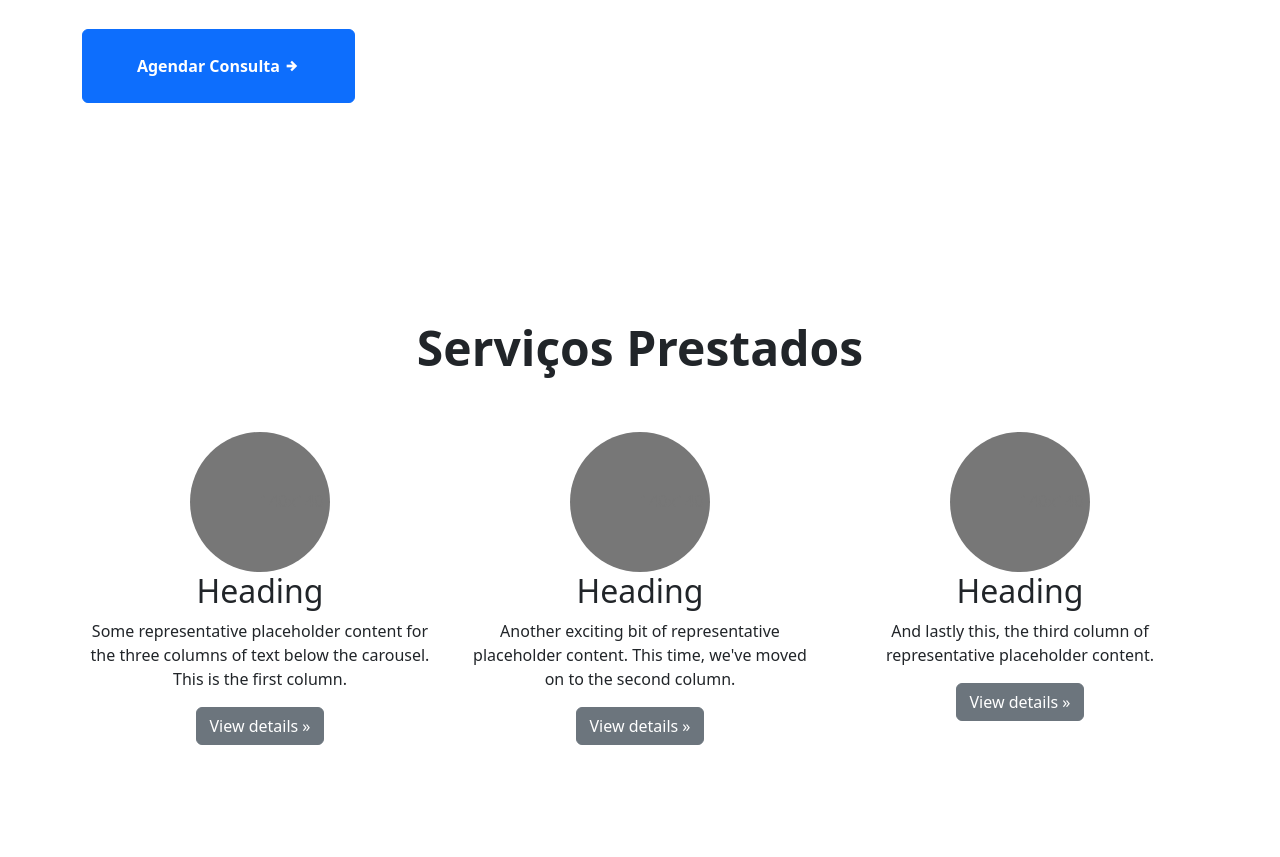
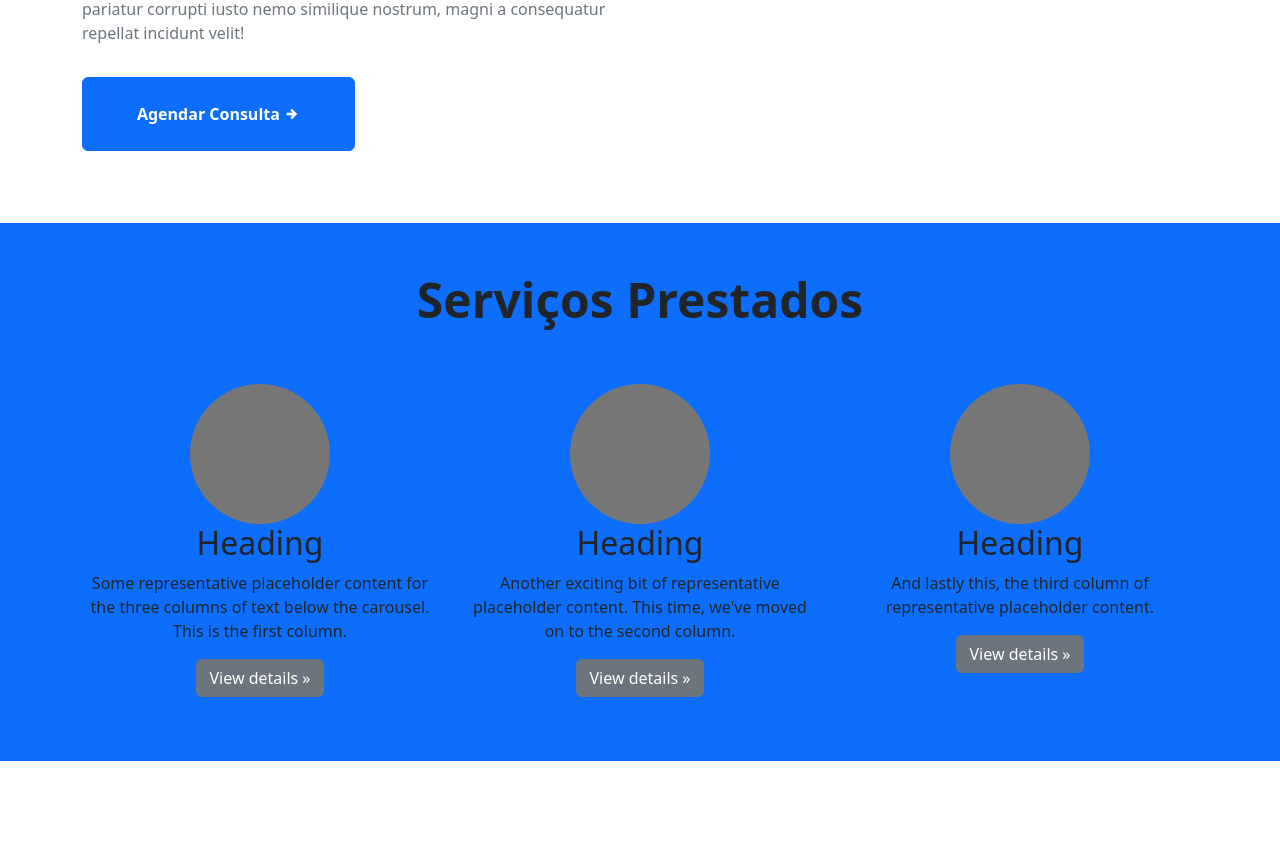
Before and after one commit to GabrielFleckl/projeto-doguinhos, a plain HTML site: page index.html in a window 1280 px wide. Shown: the part 465-1322 px from the top of the page. After the commit the page ends 1226 px from the top, so only its background shows below. Drawn offline with nearby package versions, Linux system fonts and the light colour scheme; no server answers.

Commit message:
Update index.html

```diff
--- a/index.html
+++ b/index.html
@@ -15,7 +15,7 @@
 <body>
 
     <div class="container">
-        <header class="d-flex flex-wrap justify-content-center py-3 border-bottom">
+        <header class="d-flex flex-wrap justify-content-center py-3 mb-5 border-bottom">
             <a href="/" class="d-flex align-items-center mb-3 mb-md-0 me-md-auto text-dark text-decoration-none">
                 <span class="fs-4 fw-bold text-primary"> <i class="mdi mdi-dog"></i> Doguinhos's</span>
             </a>
@@ -29,7 +29,7 @@
         </header>
 
         <section class="mb-5">
-            <div class="row text-center text-md-start">
+            <div class="row text-center text-md-start mb-5">
                 <div class="col md-6 mt-3">
                     <h2 class="fs-5 mt-5">Aqui o seu amigo é tratado com carinho</h2>
                     <h1 class="display-2 fw-bold">Clínica Veterinária</h1>
@@ -42,19 +42,21 @@
                 <div class="col-md-6 ">
                     <script src="https://unpkg.com/@lottiefiles/lottie-player@latest/dist/lottie-player.js"></script>
                     <lottie-player class="m-0 m-auto" src="https://assets5.lottiefiles.com/packages/lf20_pi5ctutg.json"
-                        background="transparent" speed="0.8" style="max-width: 90%;" loop autoplay>
+                        background="transparent" speed="0.8" style="max-width: 75%;" loop autoplay>
                     </lottie-player>
                 </div>
             </div>
         </section>
-        <section id="servicos" class=" text-center py-5 my-5">
-            <div class="row pt-5 mt-5">
+    </div>
+    <section class="container-fluid bg-primary mt-5">
+        <div id="servicos" class="container text-center py-5 mt-5 ">
+            <div class="row ">
                 <div class="col-12">
                     <h2 class="display-5 fw-bold">Serviços Prestados</h2>
                 </div>
             </div>
-            <div class="row mt-5">
-                <div class="col-lg-4">
+            <div class="row">
+                <div class="col-lg-4 mt-5">
                     <svg class="bd-placeholder-img rounded-circle" width="140" height="140"
                         xmlns="http://www.w3.org/2000/svg" role="img" aria-label="Placeholder: 140x140"
                         preserveAspectRatio="xMidYMid slice" focusable="false">
@@ -62,13 +64,12 @@
                         <rect width="100%" height="100%" fill="#777"></rect><text x="50%" y="50%" fill="#777"
                             dy=".3em">140x140</text>
                     </svg>
-
                     <h2 class="fw-normal">Heading</h2>
                     <p>Some representative placeholder content for the three columns of text below the carousel. This is
                         the first column.</p>
                     <p><a class="btn btn-secondary" href="#">View details »</a></p>
                 </div>
-                <div class="col-lg-4">
+                <div class="col-lg-4 mt-5">
                     <svg class="bd-placeholder-img rounded-circle" width="140" height="140"
                         xmlns="http://www.w3.org/2000/svg" role="img" aria-label="Placeholder: 140x140"
                         preserveAspectRatio="xMidYMid slice" focusable="false">
@@ -76,13 +77,12 @@
                         <rect width="100%" height="100%" fill="#777"></rect><text x="50%" y="50%" fill="#777"
                             dy=".3em">140x140</text>
                     </svg>
-
                     <h2 class="fw-normal">Heading</h2>
                     <p>Another exciting bit of representative placeholder content. This time, we've moved on to the
                         second column.</p>
                     <p><a class="btn btn-secondary" href="#">View details »</a></p>
                 </div>
-                <div class="col-lg-4">
+                <div class="col-lg-4 mt-5">
                     <svg class="bd-placeholder-img rounded-circle" width="140" height="140"
                         xmlns="http://www.w3.org/2000/svg" role="img" aria-label="Placeholder: 140x140"
                         preserveAspectRatio="xMidYMid slice" focusable="false">
@@ -90,15 +90,13 @@
                         <rect width="100%" height="100%" fill="#777"></rect><text x="50%" y="50%" fill="#777"
                             dy=".3em">140x140</text>
                     </svg>
-
                     <h2 class="fw-normal">Heading</h2>
                     <p>And lastly this, the third column of representative placeholder content.</p>
                     <p><a class="btn btn-secondary" href="#">View details »</a></p>
                 </div>
             </div>
-        </section>
-
-    </div>
+        </div>
+    </section>
 </body>
 <script src="js/bootstrap.bundle.min.js"></script>
 
```
